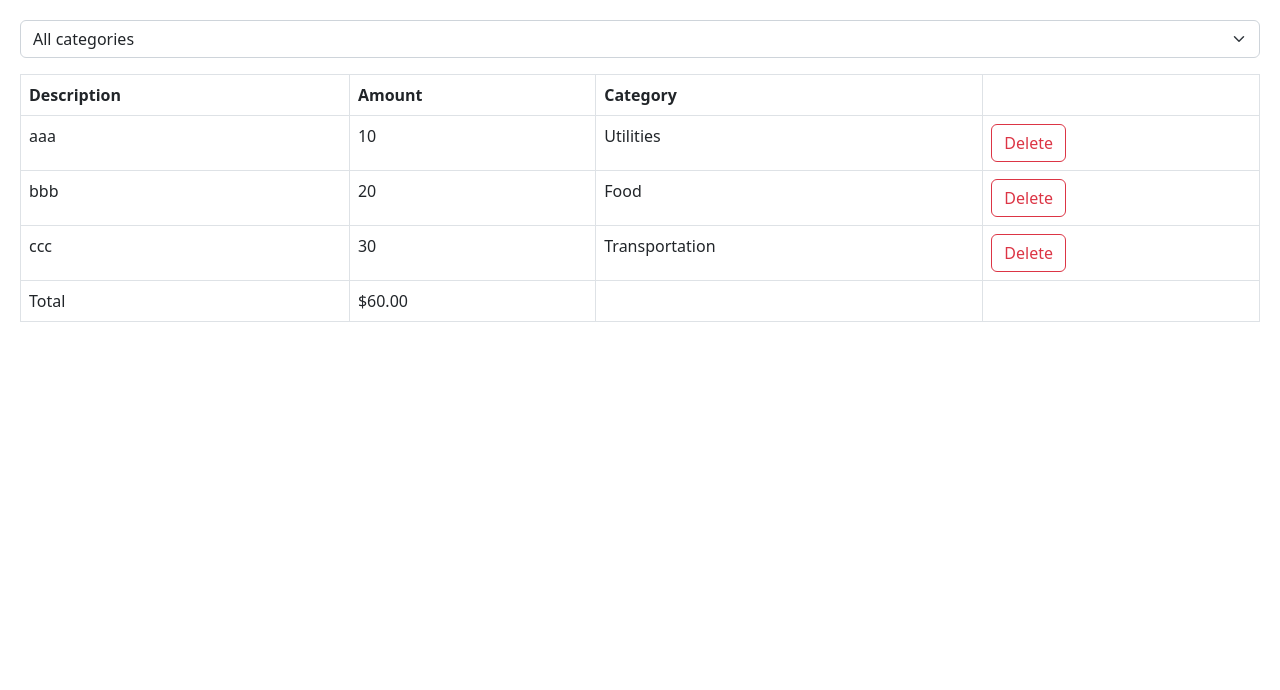
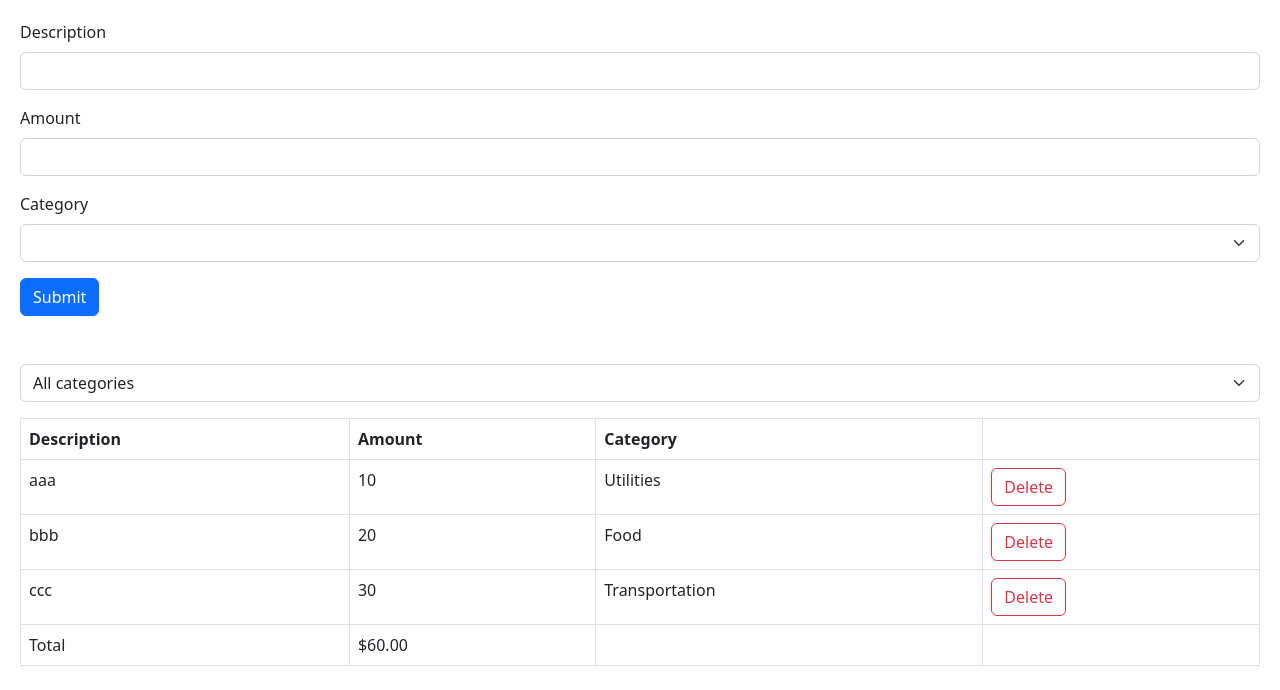
Before and after one commit to GrnPero/React-18-for-Beginners, a React (Vite) app: page / in a window 1280 px wide. Shown: the top 690 px of the page. Built offline with nearby package versions, Linux system fonts and the light colour scheme.

Commit message:
Created the form and made sure both filter and form get the data from the same array

```diff
--- a/src/App.tsx
+++ b/src/App.tsx
@@ -2,6 +2,9 @@
 import Form from "./components/Form";
 import ExpenseList from "./expense-tracker/components/ExpenseList";
 import ExpenseFilter from "./expense-tracker/components/ExpenseFilter";
+import ExpenseForm from "./expense-tracker/components/ExpenseForm";
+
+export const categories = ["Groceries", "Utilities", "Entertainment"];
 
 function App() {
   const [selectedCategory, setSelectedCategory] = useState("");
@@ -18,6 +21,9 @@
 
   return (
     <div>
+      <div className="mb-5">
+        <ExpenseForm />
+      </div>
       <div className="mb-3">
         <ExpenseFilter
           onSelectCategory={(category) => setSelectedCategory(category)}
--- a/src/expense-tracker/components/ExpenseFilter.tsx
+++ b/src/expense-tracker/components/ExpenseFilter.tsx
@@ -1,4 +1,5 @@
 import React from "react";
+import { categories } from "../../App";
 
 interface Props {
   onSelectCategory: (category: string) => void;
@@ -11,9 +12,11 @@
       onChange={(event) => onSelectCategory(event.target.value)}
     >
       <option value="">All categories</option>
-      <option value="Groceries">Groceries</option>
-      <option value="Utilities">Utilities</option>
-      <option value="Entertainment">Entertainment</option>
+      {categories.map((category) => (
+        <option key={category} value={category}>
+          {category}
+        </option>
+      ))}
     </select>
   );
 };
--- /dev/null
+++ b/src/expense-tracker/components/ExpenseForm.tsx
@@ -0,0 +1,37 @@
+import React from "react";
+import { categories } from "../../App";
+
+const ExpenseForm = () => {
+  return (
+    <form>
+      <div className="mb-3">
+        <label htmlFor="description" className="form-label">
+          Description
+        </label>
+        <input id="description" type="text" className="form-control" />
+      </div>
+      <div className="mb-3">
+        <label htmlFor="amount" className="form-label">
+          Amount
+        </label>
+        <input id="amount" type="number" className="form-control" />
+      </div>
+      <div className="mb-3">
+        <label htmlFor="category" className="form-label">
+          Category
+        </label>
+        <select id="category" className="form-select">
+          <option value=""></option>
+          {categories.map((category) => (
+            <option key={category} value={category}>
+              {category}
+            </option>
+          ))}
+        </select>
+      </div>
+      <button className="btn btn-primary">Submit</button>
+    </form>
+  );
+};
+
+export default ExpenseForm;
```
